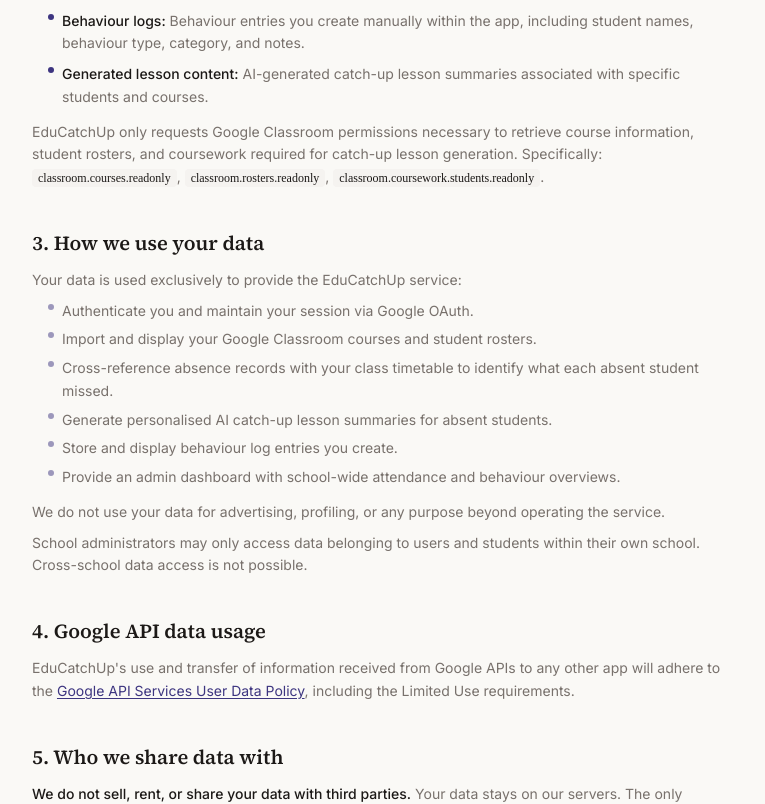
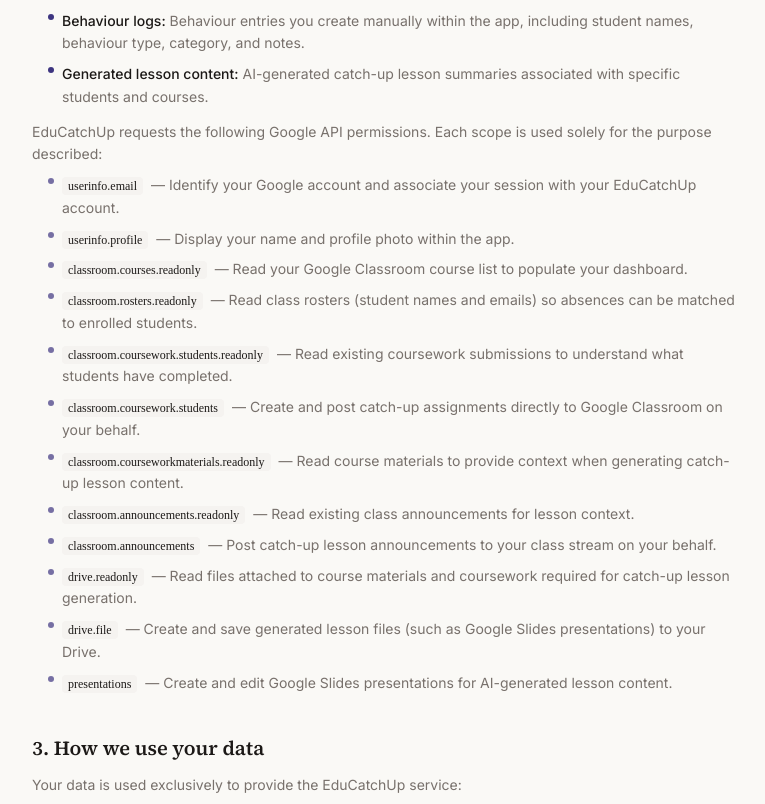
Before and after one commit to 0mar12345-ops/catchup-FrontEnd, a Next.js app: page /privacy in a window 1280 px wide. Shown: the part 706-1510 px from the top of the page, without its empty margins (256-1021 px from the left). Built offline with nearby package versions, Linux system fonts and the light colour scheme; no server answers.

Commit message:
Update privacy policy with all OAuth scopes and AI training disclaimer

```diff
--- a/app/privacy/page.tsx
+++ b/app/privacy/page.tsx
@@ -92,11 +92,32 @@ export default function PrivacyPage() {
               ))}
             </ul>
             <p className="mt-3">
-              EduCatchUp only requests Google Classroom permissions necessary to retrieve course information, student rosters, and coursework required for catch-up lesson generation. Specifically:{' '}
-              <code className="rounded bg-muted px-1.5 py-0.5 font-mono text-xs text-foreground">classroom.courses.readonly</code>,{' '}
-              <code className="rounded bg-muted px-1.5 py-0.5 font-mono text-xs text-foreground">classroom.rosters.readonly</code>,{' '}
-              <code className="rounded bg-muted px-1.5 py-0.5 font-mono text-xs text-foreground">classroom.coursework.students.readonly</code>.
+              EduCatchUp requests the following Google API permissions. Each scope is used solely for the purpose described:
             </p>
+            <ul className="mt-2 space-y-2 pl-4">
+              {[
+                { scope: 'userinfo.email', reason: 'Identify your Google account and associate your session with your EduCatchUp account.' },
+                { scope: 'userinfo.profile', reason: 'Display your name and profile photo within the app.' },
+                { scope: 'classroom.courses.readonly', reason: 'Read your Google Classroom course list to populate your dashboard.' },
+                { scope: 'classroom.rosters.readonly', reason: 'Read class rosters (student names and emails) so absences can be matched to enrolled students.' },
+                { scope: 'classroom.coursework.students.readonly', reason: 'Read existing coursework submissions to understand what students have completed.' },
+                { scope: 'classroom.coursework.students', reason: 'Create and post catch-up assignments directly to Google Classroom on your behalf.' },
+                { scope: 'classroom.courseworkmaterials.readonly', reason: 'Read course materials to provide context when generating catch-up lesson content.' },
+                { scope: 'classroom.announcements.readonly', reason: 'Read existing class announcements for lesson context.' },
+                { scope: 'classroom.announcements', reason: 'Post catch-up lesson announcements to your class stream on your behalf.' },
+                { scope: 'drive.readonly', reason: 'Read files attached to course materials and coursework required for catch-up lesson generation.' },
+                { scope: 'drive.file', reason: 'Create and save generated lesson files (such as Google Slides presentations) to your Drive.' },
+                { scope: 'presentations', reason: 'Create and edit Google Slides presentations for AI-generated lesson content.' },
+              ].map(({ scope, reason }) => (
+                <li key={scope} className="flex gap-2">
+                  <span className="mt-1 h-1.5 w-1.5 shrink-0 rounded-full bg-primary/70" />
+                  <span>
+                    <code className="rounded bg-muted px-1.5 py-0.5 font-mono text-xs text-foreground">{scope}</code>
+                    <span className="ml-2 text-muted-foreground">— {reason}</span>
+                  </span>
+                </li>
+              ))}
+            </ul>
           </Section>
 
           <Section title="3. How we use your data">
@@ -129,6 +150,9 @@ export default function PrivacyPage() {
                 Google API Services User Data Policy
               </a>
               , including the Limited Use requirements.
+            </p>
+            <p className="mt-2">
+              Google Workspace APIs are not used to develop, improve, or train generalized AI or machine learning models.
             </p>
           </Section>
 
```
